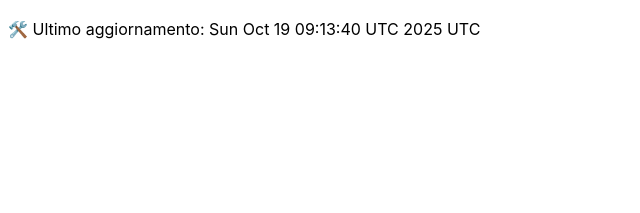
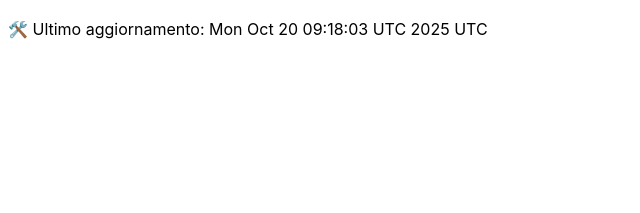
Before and after one commit to DanteTrb/DanteTrb.github.io, a Jekyll site: the page built from badges.md, in a window 1280 px wide. Shown: the top 213 px of the page, without its empty margins (0-640 px from the left). Built offline with Jekyll 4.4.1, drawn with Linux system fonts in a browser that asks for light colours; our own code applies the rules of GitHub Pages for plain Markdown files.

Commit message:
🛠️ Aggiornamento automatico badge

```diff
--- a/badges.md
+++ b/badges.md
@@ -1 +1 @@
-🛠️ Ultimo aggiornamento: Sun Oct 19 09:13:40 UTC 2025 UTC
+🛠️ Ultimo aggiornamento: Mon Oct 20 09:18:03 UTC 2025 UTC
```
